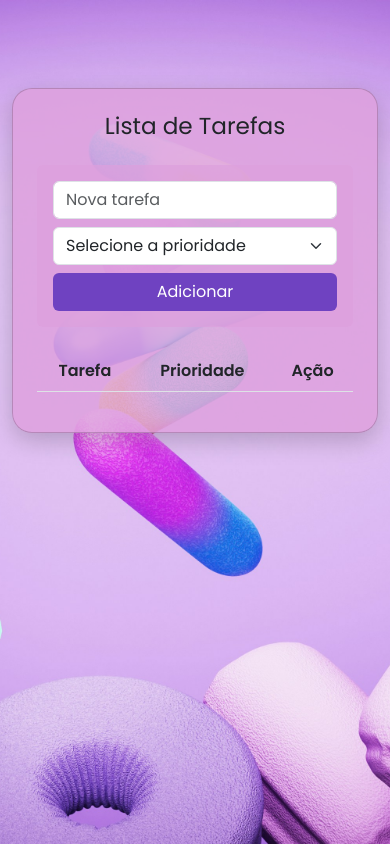
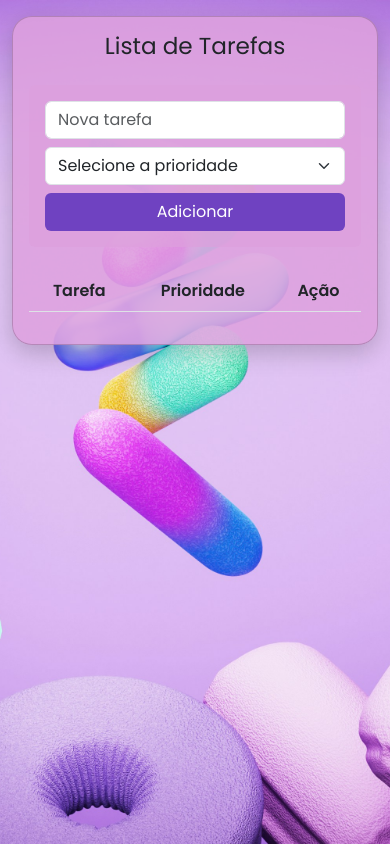
Before and after one commit to alencarvivian01/lista-de-tarefas, a plain HTML site: page index.html in a window 390 px wide. Drawn offline with nearby package versions, Linux system fonts and the light colour scheme.

Commit message:
Atualiza layout para responsividade com grid Bootstrap

```diff
--- a/index.html
+++ b/index.html
@@ -2,6 +2,7 @@
 <html lang="pt-BR">
 <head>
   <meta charset="UTF-8">
+  <meta name="viewport" content="width=device-width, initial-scale=1.0">
   <title>Lista de Tarefas</title>
 
   <!-- Bootstrap CSS -->
@@ -62,11 +63,10 @@
 
     /* Estilo do card principal */
     .card {
+      width: 100%;
+      padding: 20px;
       box-shadow: 0 8px 24px rgba(0, 0, 0, 0.2);
       border-radius: 20px;
-      width: 100%;
-      max-width: 800px;
-      margin: 40px auto;
       background-color: rgba(221, 160, 221, 0.85); /* cor ameixa translúcida */
       animation: fadeIn 1s ease;
     }
@@ -104,19 +104,21 @@
 
 <body>
 
-  <div class="container py-5">
-    <div class="card p-4">
+  <!-- Container responsivo: largo no desktop, amplo no mobile -->
+  <div class="container-fluid px-lg-5">
+    <div class="row justify-content-center">
+      <div class="col-12 col-lg-10 col-xl-8">
+        <div class="card p-3 p-md-4 my-3 my-md-5">
 
           <!-- título -->
           <h3 class="text-center text-dark mb-4"> Lista de Tarefas</h3>
 
-
           <div class="form-area p-3 rounded mb-4">
             <div class="row g-2">
-          <div class="col-md-6">
+              <div class="col-12 col-md-6">
                 <input type="text" id="novaTarefa" class="form-control" placeholder="Nova tarefa">
               </div>
-          <div class="col-md-4">
+              <div class="col-12 col-md-4">
                 <select id="prioridadeTarefa" class="form-select">
                   <option value="" disabled selected>Selecione a prioridade</option>
                   <option value="Alta">Alta</option>
@@ -124,13 +126,14 @@
                   <option value="Baixa">Baixa</option>
                 </select>
               </div>
-          <div class="col-md-2">
+              <div class="col-12 col-md-2">
                 <button class="btn btn-purple w-100" onclick="adicionarTarefa()">Adicionar</button>
               </div>
             </div>
           </div>
 
-
+          <!-- Tabela de tarefas -->
+          <div class="table-responsive">
             <table class="table table-hover text-center align-middle" style="border-radius: 10px;">
               <thead style="background-color: transparent; color: #333;">
                 <tr>
@@ -144,7 +147,14 @@
               </tbody>
             </table>
           </div>
-  </div>
+
+        </div> <!-- fecha .card -->
+      </div> <!-- fecha .col -->
+    </div> <!-- fecha .row -->
+  </div> <!-- fecha .container-fluid -->
+
+  <!-- Bootstrap JS (opcional, se usar interações) -->
+  <script src="https://cdn.jsdelivr.net/npm/bootstrap@5.3.0/dist/js/bootstrap.bundle.min.js"></script>
 
   <!-- Script JS -->
   <script src="script.js"></script>
```
Lines whose indentation alone changed are shown as unchanged.
